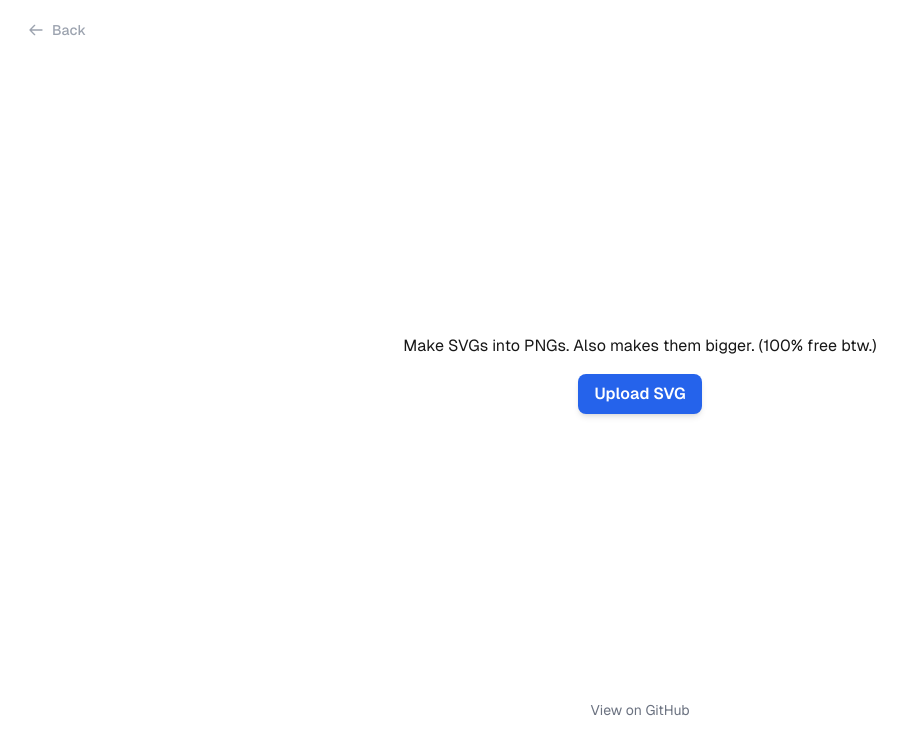
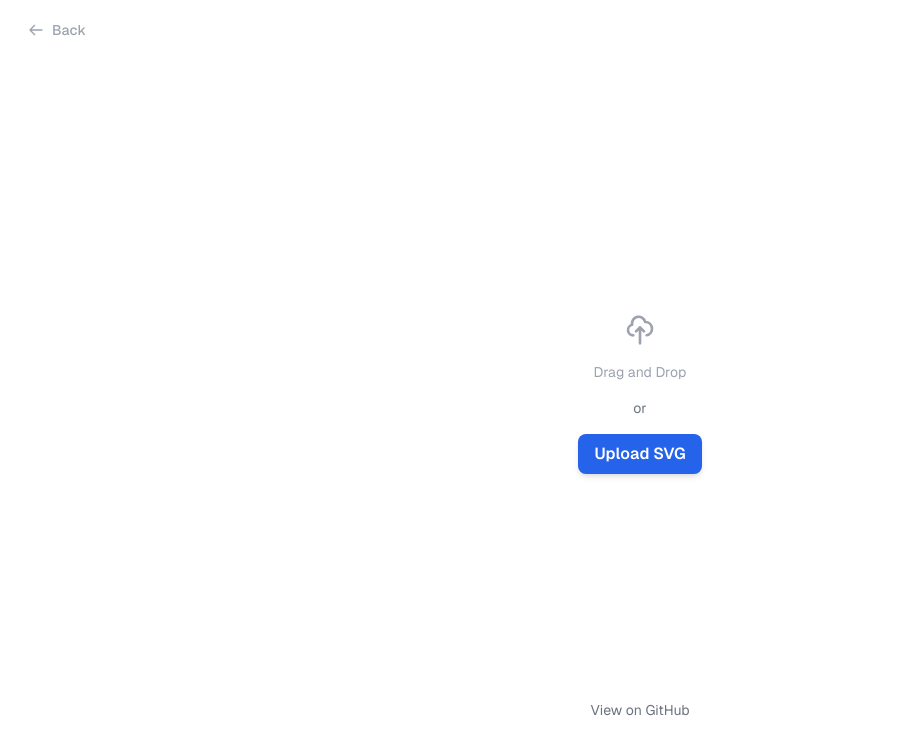
Before and after one commit to t3dotgg/quickpic, a Next.js app: page /svg-to-png in a window 1280 px wide. Shown: the top 754 px of the page, without its empty margins (0-910 px from the left). Built offline with nearby package versions, Linux system fonts and the light colour scheme.

Commit message:
feat: Add drag and drop

```diff
--- /dev/null
+++ b/src/app/(tools)/svg-to-png/file-dropzone.tsx
@@ -0,0 +1,79 @@
+"use client";
+
+import React, { useCallback, useState, useRef } from "react";
+
+interface FileDropzoneProps {
+  children: React.ReactNode;
+}
+
+export const FileDropzone: React.FC<FileDropzoneProps> = ({ children }) => {
+  const [isDragging, setIsDragging] = useState(false);
+  const dragCounter = useRef(0);
+
+  const handleDrag = useCallback((e: React.DragEvent) => {
+    e.preventDefault();
+    e.stopPropagation();
+  }, []);
+
+  const handleDragIn = useCallback((e: React.DragEvent) => {
+    e.preventDefault();
+    e.stopPropagation();
+    dragCounter.current += 1;
+    if (e.dataTransfer.items && e.dataTransfer.items.length > 0) {
+      setIsDragging(true);
+    }
+  }, []);
+
+  const handleDragOut = useCallback((e: React.DragEvent) => {
+    e.preventDefault();
+    e.stopPropagation();
+    dragCounter.current -= 1;
+    if (dragCounter.current === 0) {
+      setIsDragging(false);
+    }
+  }, []);
+
+  const handleDrop = useCallback((e: React.DragEvent) => {
+    e.preventDefault();
+    e.stopPropagation();
+    setIsDragging(false);
+    dragCounter.current = 0;
+
+    const files = e.dataTransfer.files;
+    if (files && files.length > 0) {
+      const droppedFile = files[0];
+      if (droppedFile && (droppedFile.type === "image/svg+xml" || droppedFile.name.toLowerCase().endsWith('.svg'))) {
+        const fileInput = document.querySelector('input[type="file"]') as HTMLInputElement;
+        if (fileInput) {
+          const dataTransfer = new DataTransfer();
+          dataTransfer.items.add(droppedFile);
+
+          fileInput.files = dataTransfer.files;
+          fileInput.dispatchEvent(new Event('change', { bubbles: true }));
+        }
+      }
+    }
+  }, []);
+
+  return (
+    <div
+      onDragEnter={handleDragIn}
+      onDragLeave={handleDragOut}
+      onDragOver={handleDrag}
+      onDrop={handleDrop}
+      className="h-full w-full"
+    >
+      {isDragging && (
+        <div className="fixed inset-0 z-50 flex items-center justify-center">
+          <div className="absolute inset-0 bg-black/80 backdrop-blur-sm" />
+          <div
+            className="relative w-[90%] h-[90%] border-2 border-dashed border-white/30 rounded-xl flex items-center justify-center transform transition-all duration-200 ease-out animate-in fade-in zoom-in"
+          >
+            <p className="text-2xl font-semibold text-white">Drop SVG file</p>
+          </div>
+        </div>
+      )}
+      {children}
+    </div>
+  );
+};
--- a/src/app/(tools)/svg-to-png/page.tsx
+++ b/src/app/(tools)/svg-to-png/page.tsx
@@ -1,4 +1,5 @@
 import { SVGTool } from "./svg-tool";
+import { FileDropzone } from "./file-dropzone";
 
 export const metadata = {
   title: "SVG to PNG converter - QuickPic",
@@ -6,5 +7,9 @@ export const metadata = {
 };
 
 export default function SVGToolPage() {
-  return <SVGTool />;
+  return (
+    <FileDropzone>
+      <SVGTool />
+    </FileDropzone>
+  );
 }
--- a/src/app/(tools)/svg-to-png/svg-tool.tsx
+++ b/src/app/(tools)/svg-to-png/svg-tool.tsx
@@ -4,7 +4,9 @@ import { useMemo, useState } from "react";
 
 import { type ChangeEvent } from "react";
 
-type Scale = 1 | 2 | 4 | 8 | 16 | 32 | 64;
+import { AnimatedScaleSelector } from "./components/animated-scale-selector";
+
+export type Scale = 1 | 2 | 4 | 8 | 16 | 32 | 64;
 
 function scaleSvg(svgContent: string, scale: Scale) {
   const parser = new DOMParser();
@@ -111,6 +113,7 @@ export const useFileUploader = () => {
   return { svgContent, imageMetadata, handleFileUpload, cancel };
 };
 
+
 import React from "react";
 
 interface SVGRendererProps {
@@ -179,11 +182,16 @@ export function SVGTool() {
 
   if (!imageMetadata)
     return (
-      <div className="flex flex-col gap-4 p-4">
-        <p className="text-center">
+      <div className="flex flex-col items-center justify-center gap-4 p-4">
+        <p className="text-center text-white">
           Make SVGs into PNGs. Also makes them bigger. (100% free btw.)
         </p>
-        <div className="flex justify-center">
+        <div className="flex w-72 flex-col items-center justify-center gap-4 rounded-xl border-2 border-dashed border-white/30 bg-white/10 p-6 backdrop-blur-sm">
+          <svg className="h-8 w-8 text-gray-400" fill="none" viewBox="0 0 24 24" stroke="currentColor">
+            <path strokeLinecap="round" strokeLinejoin="round" strokeWidth={2} d="M7 16a4 4 0 01-.88-7.903A5 5 0 1115.9 6L16 6a5 5 0 011 9.9M15 13l-3-3m0 0l-3 3m3-3v12" />
+          </svg>
+          <p className="text-sm text-gray-400">Drag and Drop</p>
+          <p className="text-sm text-gray-500">or</p>
           <label className="inline-flex cursor-pointer items-center gap-2 rounded-lg bg-blue-600 px-4 py-2 font-semibold text-white shadow-md transition-colors duration-200 hover:bg-blue-700 focus:outline-none focus:ring-2 focus:ring-blue-500 focus:ring-opacity-75">
             <span>Upload SVG</span>
             <input
@@ -198,43 +206,50 @@ export function SVGTool() {
     );
 
   return (
-    <div className="flex flex-col items-center justify-center gap-4 p-4 text-2xl">
-      <SVGRenderer svgContent={svgContent} />
-      <p>{imageMetadata.name}</p>
-      <p>
-        Original size: {imageMetadata.width}px x {imageMetadata.height}px
-      </p>
-      <p>
-        Scaled size: {imageMetadata.width * scale}px x{" "}
-        {imageMetadata.height * scale}px
-      </p>
-      <div className="flex gap-2">
-        {([1, 2, 4, 8, 16, 32, 64] as Scale[]).map((value) => (
-          <button
-            key={value}
-            onClick={() => setScale(value)}
-            className={`rounded-md px-3 py-1 text-sm font-medium transition-colors ${
-              scale === value
-                ? "bg-blue-600 text-white"
-                : "bg-gray-200 text-gray-800 hover:bg-gray-300"
-            }`}
-          >
-            {value}x
-          </button>
-        ))}
+    <div className="flex flex-col items-center justify-center max-w-2xl mx-auto gap-6 p-6">
+      {/* Preview Section */}
+      <div className="w-full rounded-xl p-6 flex flex-col items-center gap-4">
+        <SVGRenderer svgContent={svgContent} />
+        <p className="text-lg font-medium text-white/80">{imageMetadata.name}</p>
       </div>
-      <div className="flex gap-2">
+
+      {/* Size Information */}
+      <div className="flex gap-6 text-base">
+        <div className="flex flex-col items-center bg-white/5 rounded-lg p-3">
+          <span className="text-white/60 text-sm">Original</span>
+          <span className="text-white font-medium">
+            {imageMetadata.width} × {imageMetadata.height}
+          </span>
+        </div>
+
+        <div className="flex flex-col items-center bg-white/5 rounded-lg p-3">
+          <span className="text-white/60 text-sm">Scaled</span>
+          <span className="text-white font-medium">
+            {imageMetadata.width * scale} × {imageMetadata.height * scale}
+          </span>
+        </div>
+      </div>
+
+      {/* Scale Controls */}
+      <AnimatedScaleSelector
+        scales={[1, 2, 4, 8, 16, 32, 64]}
+        selectedScale={scale}
+        onChange={setScale}
+      />
+
+      {/* Action Buttons */}
+      <div className="flex gap-3">
+        <button
+          onClick={cancel}
+          className="rounded-lg px-4 py-2 text-sm font-medium text-white/90 bg-red-700 hover:bg-red-800 transition-colors"
+        >
+          Cancel
+        </button>
         <SaveAsPngButton
           svgContent={svgContent}
           scale={scale}
           imageMetadata={imageMetadata}
         />
-        <button
-          onClick={cancel}
-          className="rounded-md bg-red-700 px-3 py-1 text-sm font-medium text-white transition-colors hover:bg-red-800"
-        >
-          Cancel
-        </button>
       </div>
     </div>
   );
```
